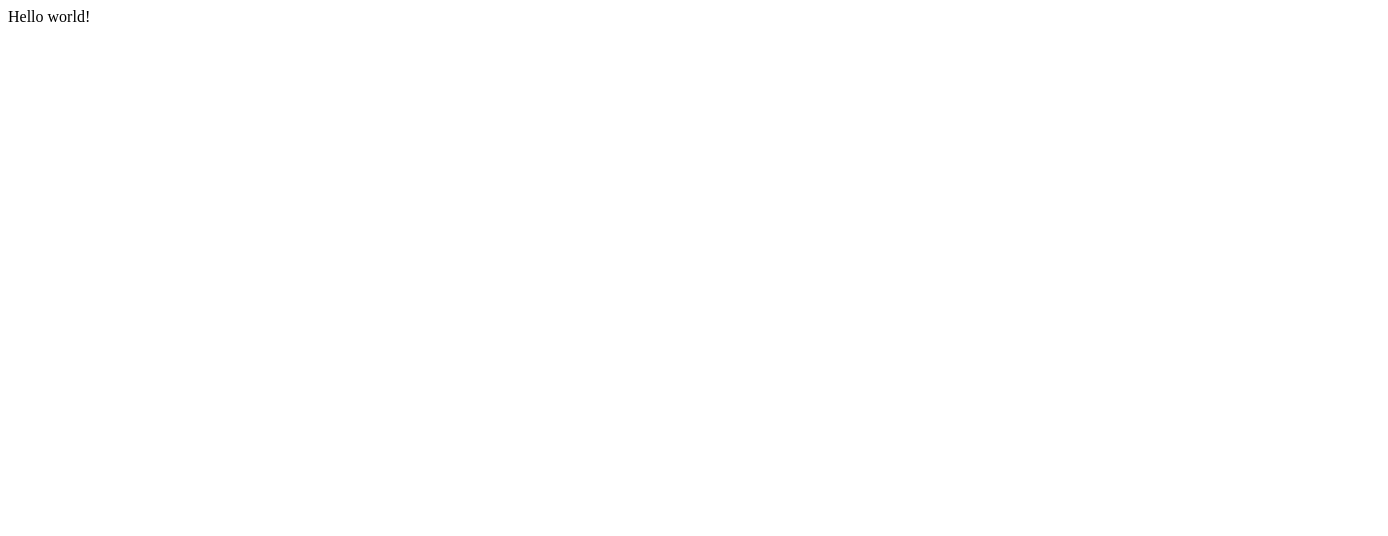
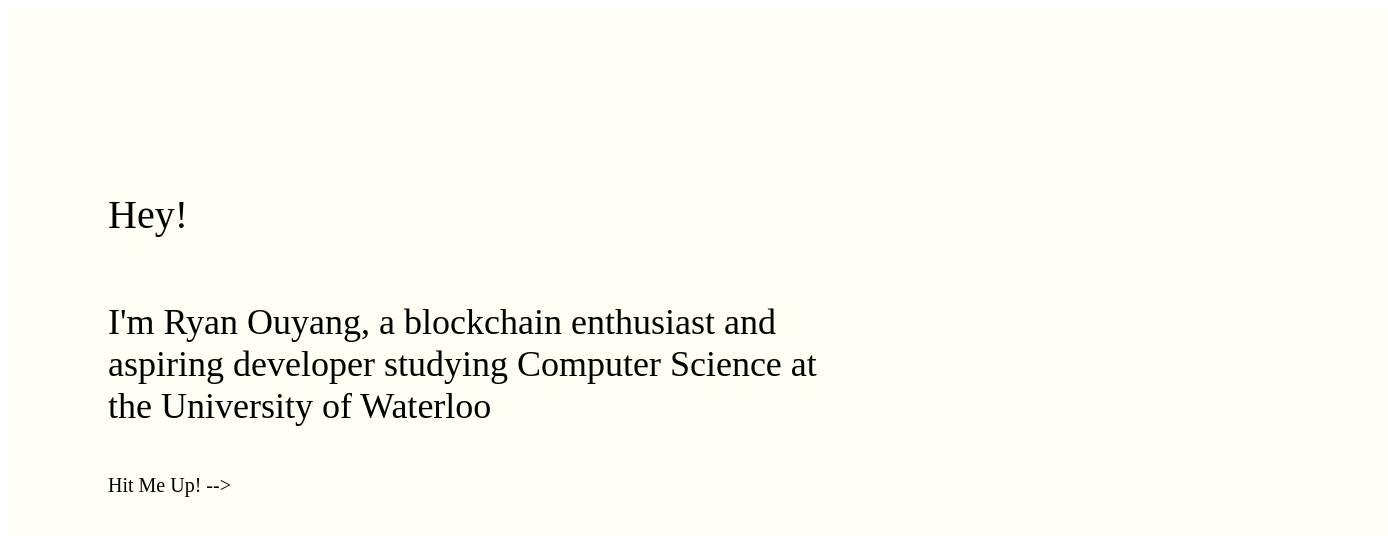
Before and after one commit to Ryan-Ouyang/personal-site, a Gatsby site: page / in a window 1280 px wide. Shown: the whole page, 1388 px wide, since content can reach past the window. Built offline with nearby package versions, Linux system fonts and the light colour scheme; Gatsby itself is replaced by a stand-in of ours.

Commit message:
Started hero content

```diff
--- /dev/null
+++ b/src/components/hero/hero.js
@@ -0,0 +1,42 @@
+import React from "react"
+import styled from "styled-components"
+
+const HeroSection = styled.section`
+    height: 100vh;
+    max-height: 100vh;
+    display: flex;
+    flex-direction: column;
+    overflow: hidden;
+    width: 100vw;
+    margin: 0 auto
+    padding: 150px 0px 150px 100px
+    background-color: #fffff4
+`
+
+const Hey = styled.h1`
+    font-size: 2.5rem;
+    font-weight: 300;
+`
+
+const Tagline = styled.h1`
+    font-size: 2.25rem;
+    font-weight: 300;
+    max-width: 750px;
+`
+
+const ContactMe = styled.h1`
+    font-size: 1.25rem;
+    font-weight: 400;
+`
+
+export default class Hero extends React.Component {
+    render () {
+        return(
+            <HeroSection>
+                <Hey>Hey!</Hey>
+                <Tagline>I'm Ryan Ouyang, a blockchain enthusiast and aspiring developer studying Computer Science at the University of Waterloo</Tagline>
+                <ContactMe>Hit Me Up! --></ContactMe>
+            </HeroSection>
+        )
+    }
+}
--- a/src/pages/index.js
+++ b/src/pages/index.js
@@ -1,3 +1,11 @@
 import React from "react"
 
-export default () => <div>Hello world!</div>
+import Hero from '../components/hero/hero'
+
+export default class App extends React.Component {
+    render() {
+        return(
+            <Hero />
+        )
+    }
+}
```
Also changed, not shown: src/src/components/hero/hero.js (deleted, +0 -13 lines), src/src/pages/index.js (deleted, +0 -11 lines), README.md.
